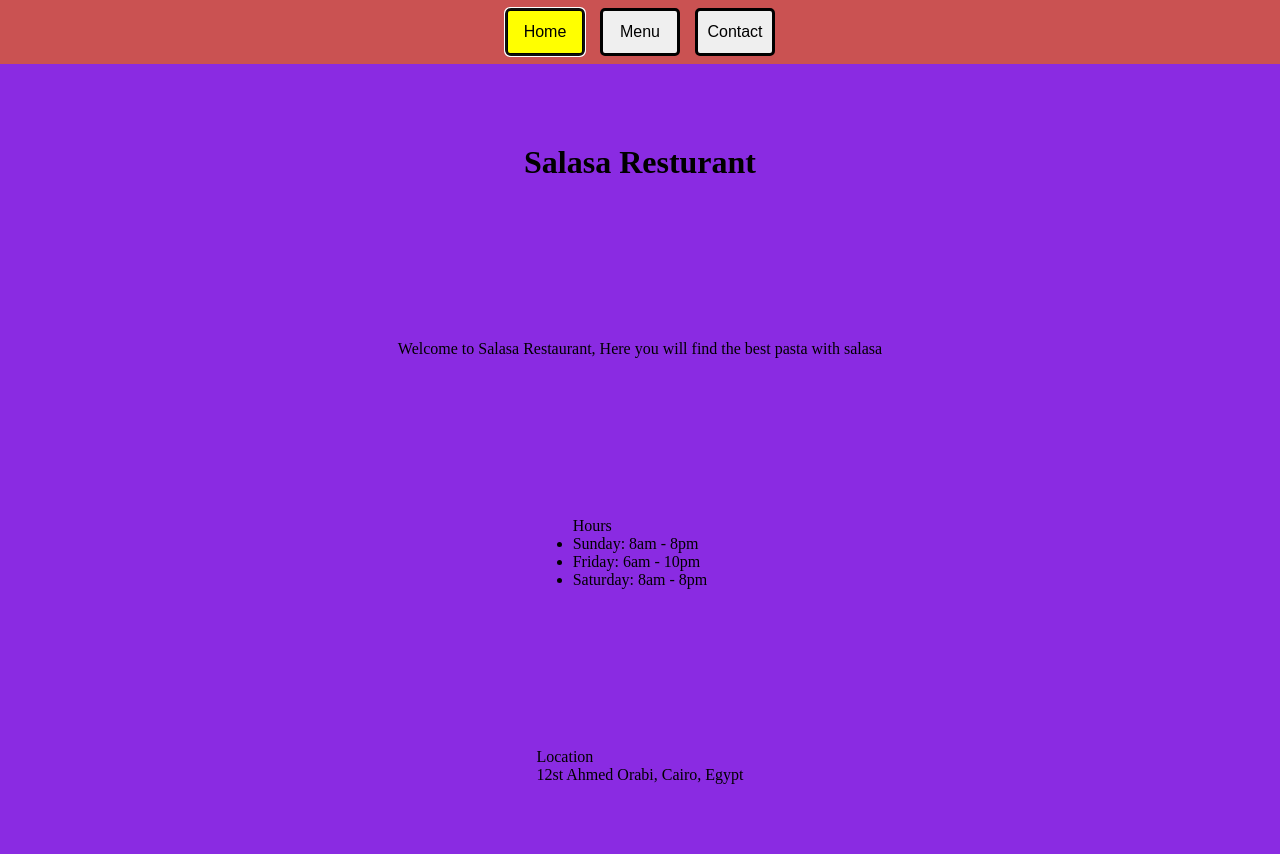
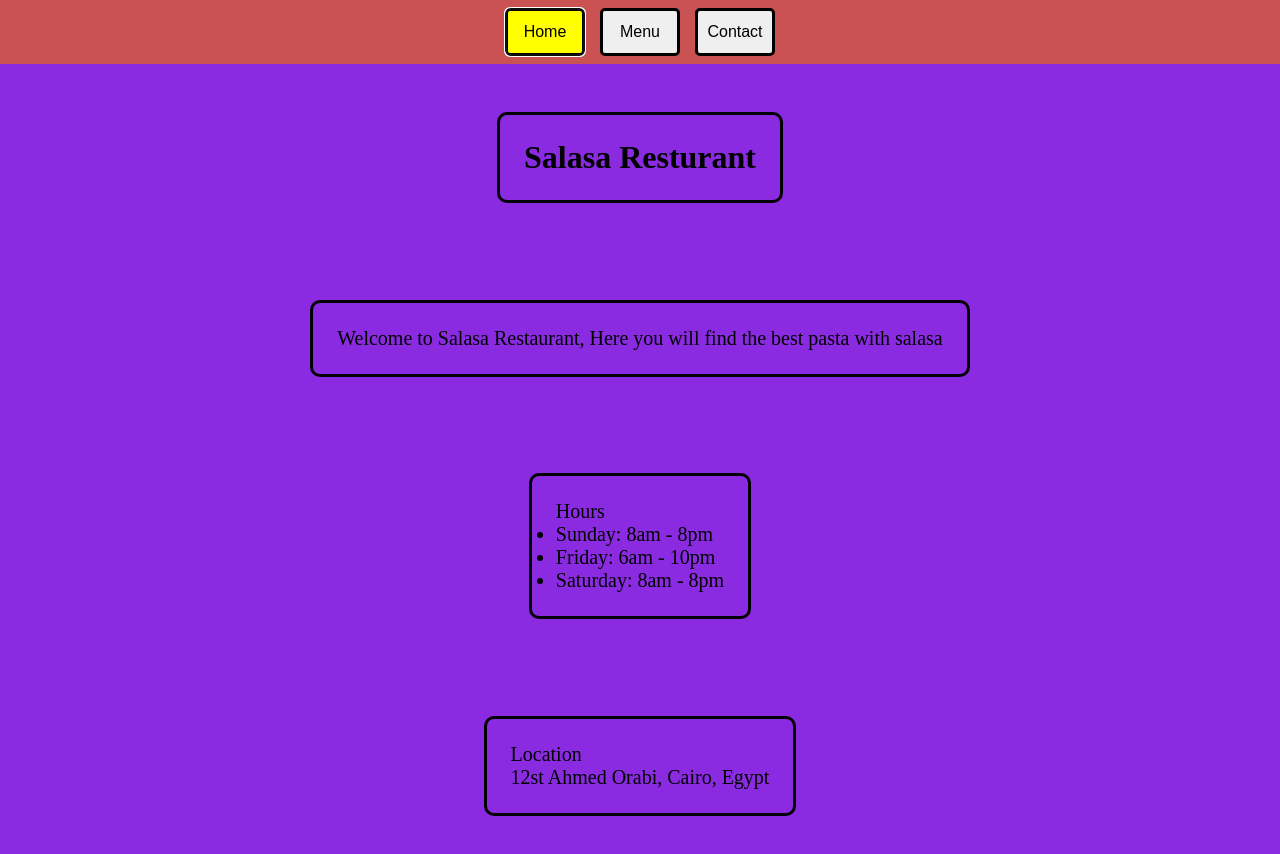
Before and after one commit to abdelrahman-gado/restaurant-page, a website built with webpack: page dist/index.html in a window 1280 px wide. Built offline with nearby package versions, Linux system fonts and the light colour scheme.

Commit message:
add some styles to the elements of the home page in style.css file

```diff
--- a/src/home-tab.js
+++ b/src/home-tab.js
@@ -3,13 +3,18 @@ homeDiv.classList.add("home-div");
 
 const heading = document.createElement("h1");
 heading.textContent = "Salasa Resturant";
+heading.classList.add("item");
 
 const welcomeText = document.createElement("p");
 welcomeText.textContent = `Welcome to Salasa Restaurant,
  Here you will find the best pasta with salasa`;
+ welcomeText.classList.add("item", "elements");
+
 
 const hoursUl = document.createElement("ul");
 hoursUl.textContent = "Hours";
+hoursUl.classList.add("item", "elements");
+
 
 const sundayli = document.createElement("li");
 sundayli.textContent = "Sunday: 8am - 8pm";
@@ -26,6 +31,7 @@ hoursUl.appendChild(saturadayli);
 
 const locationDiv = document.createElement("div");
 locationDiv.textContent = "Location";
+locationDiv.classList.add("item", "elements");
 
 const locationPara = document.createElement("p");
 locationPara.textContent = "12st Ahmed Orabi, Cairo, Egypt";
--- a/src/style.css
+++ b/src/style.css
@@ -37,3 +37,13 @@
     justify-content: space-around;
     background-color: blueviolet;
 }
+
+.item {
+    border: 3px black solid;
+    border-radius: 10px;
+    padding: 24px;
+}
+
+.elements {
+    font-size: 20px;
+}
```
